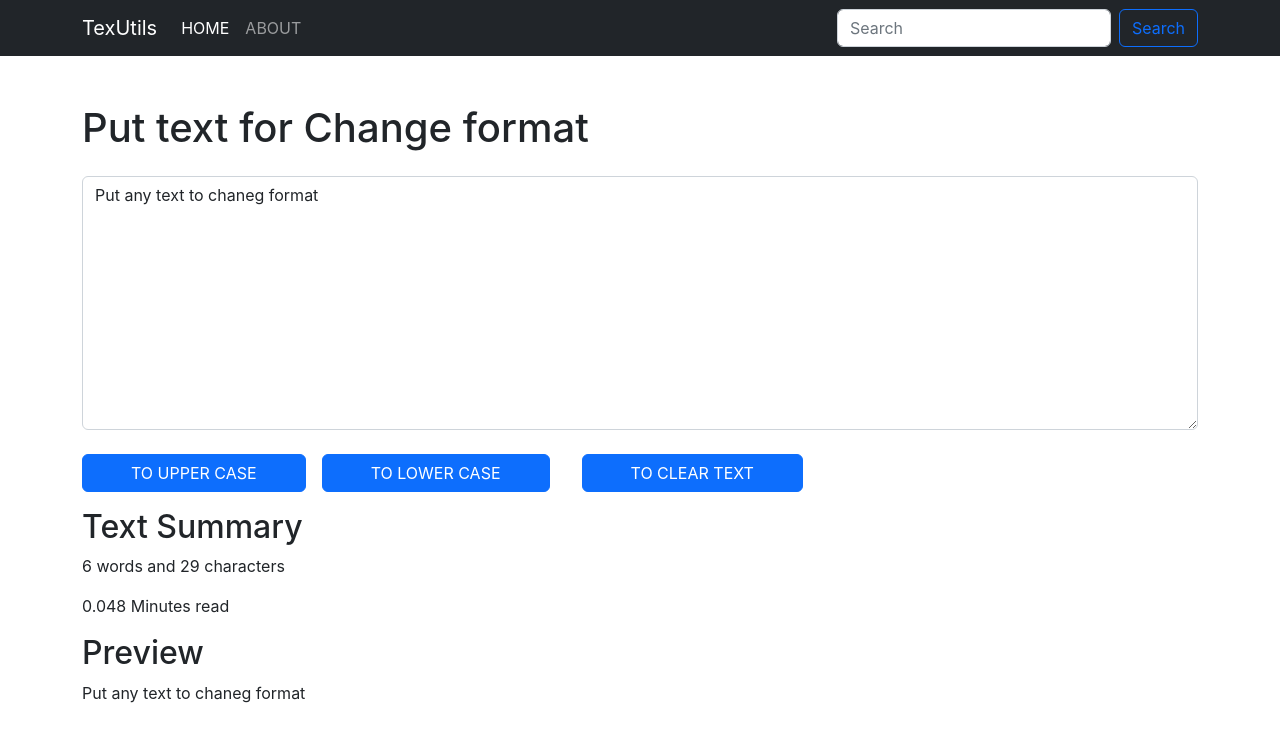
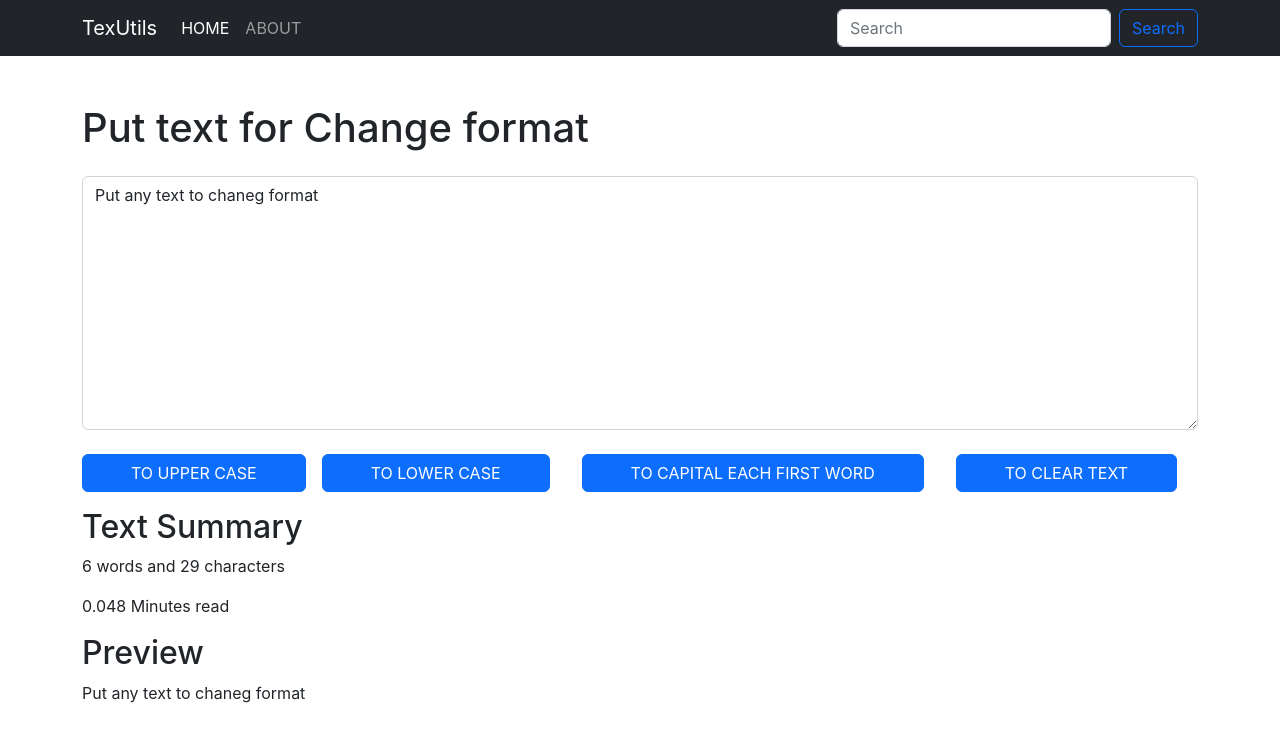
Before and after one commit to MSameer192/sameerReactApp, a React (Create React App) app: page / in a window 1280 px wide. Shown: the top 742 px of the page. Built offline with nearby package versions, Linux system fonts and the light colour scheme.

Commit message:
NEW METHOD

```diff
--- a/src/components/TextForm.js
+++ b/src/components/TextForm.js
@@ -23,6 +23,24 @@ export default function TextForm(props) {
     setText(event.target.value)
   }
 
+
+  const tOCapitalEachWord = () => {
+
+    let NewUpCase = text.split(" ");
+
+    const ArrForCapital = NewUpCase;
+
+    for (let i = 0; i < ArrForCapital.length; i++) {
+      ArrForCapital[i] = ArrForCapital[i].charAt(0).toUpperCase() + ArrForCapital[i].slice(1)
+
+    }
+
+    const UpdatedCase = ArrForCapital.join(" ");
+    setText(UpdatedCase);
+  };
+
+
+
   const [text, setText] = useState("Put any text to chaneg format");
 
 
@@ -32,7 +50,9 @@ export default function TextForm(props) {
         <textarea className="form-control mt-4" id="exampleFormControlTextarea1" value={text} rows="10" onChange={tOHandleOnChange}></textarea>
         <button className="btn btn-primary mt-4 px-5" onClick={tOUpperCase} > TO UPPER CASE </button>
         <button className="btn btn-primary mt-4 mx-3 px-5" onClick={tOLowerCase} > TO LOWER CASE </button>
+        <button className="btn btn-primary mt-4 mx-3 px-5" onClick={tOCapitalEachWord} > TO CAPITAL EACH FIRST WORD </button>
         <button className="btn btn-primary mt-4 mx-3 px-5" onClick={tOClearCase} > TO CLEAR TEXT </button>
+
 
 
         <h2 className='mt-3'>Text Summary</h2>
```
